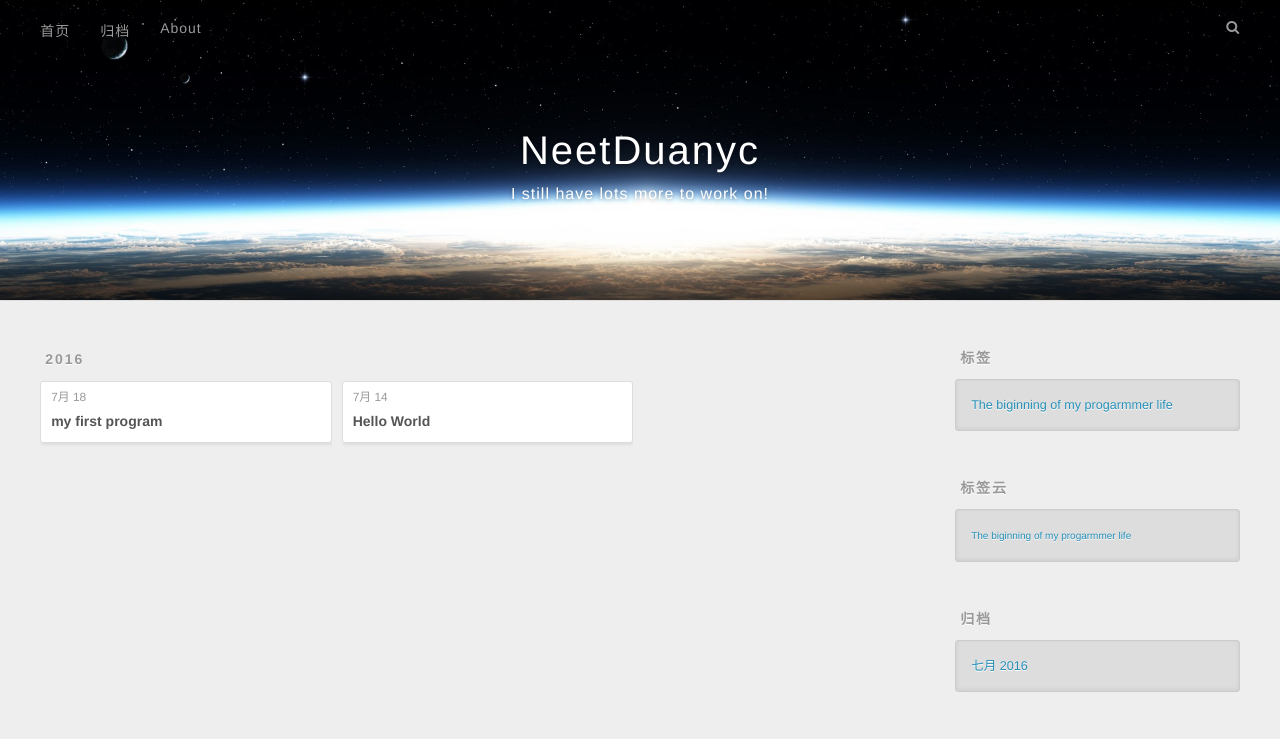
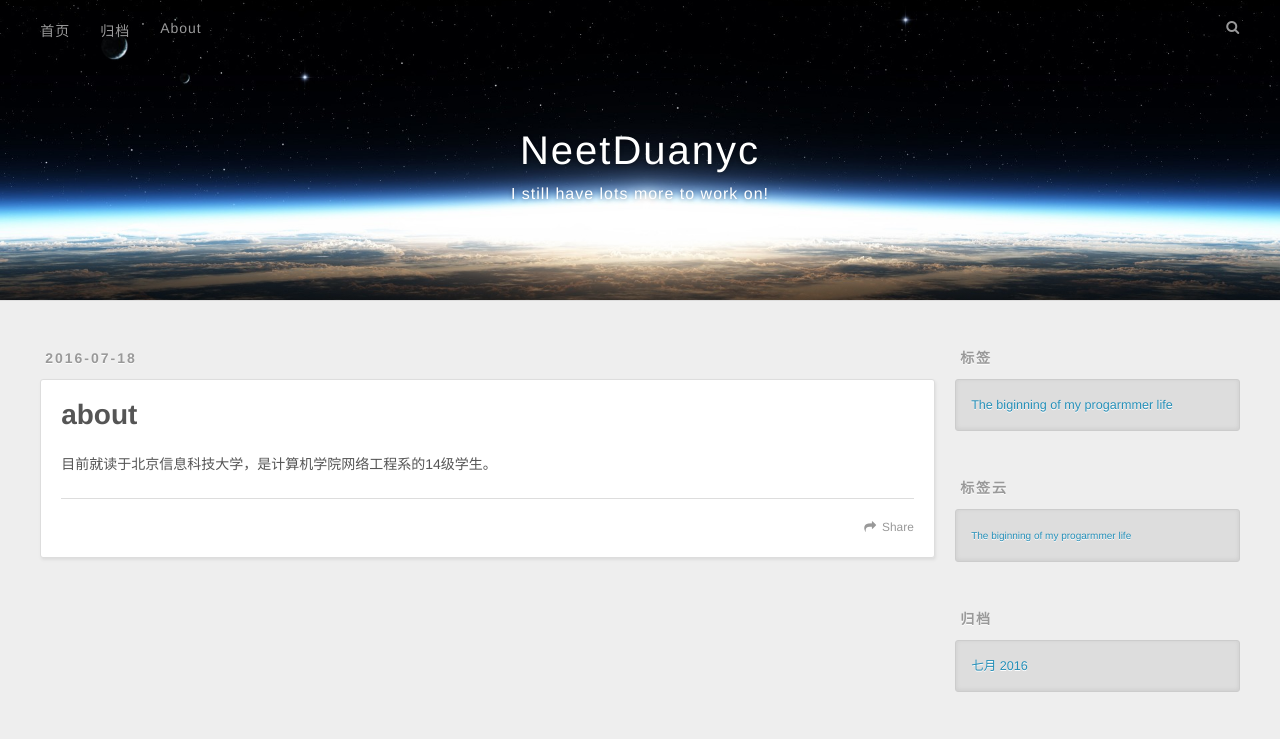
Before and after one commit to NeetDuanyc/NeetDuanyc.github.io, a plain HTML site: page about/index.html in a window 1280 px wide. Shown: the top 739 px of the page. Drawn offline with nearby package versions, Linux system fonts and the light colour scheme; a web font is replaced by a local one.

Commit message:
Site updated: 2016-07-18 22:43:28

```diff
--- a/archives/index.html
+++ b/about/index.html
@@ -3,20 +3,21 @@
 <head>
   <meta charset="utf-8">
 
-  <title>归档 | NeetDuanyc</title>
+  <title>about | NeetDuanyc</title>
   <meta name="viewport" content="width=device-width, initial-scale=1, maximum-scale=1">
-  <meta name="description" content="段言成的Blog">
+  <meta name="description" content="目前就读于北京信息科技大学，是计算机学院网络工程系的14级学生。">
 <meta property="og:type" content="website">
-<meta property="og:title" content="NeetDuanyc">
-<meta property="og:url" content="http://yoursite.com/archives/index.html">
+<meta property="og:title" content="about">
+<meta property="og:url" content="http://yoursite.com/about/index.html">
 <meta property="og:site_name" content="NeetDuanyc">
-<meta property="og:description" content="段言成的Blog">
+<meta property="og:description" content="目前就读于北京信息科技大学，是计算机学院网络工程系的14级学生。">
+<meta property="og:updated_time" content="2016-07-18T14:04:24.412Z">
 <meta name="twitter:card" content="summary">
-<meta name="twitter:title" content="NeetDuanyc">
-<meta name="twitter:description" content="段言成的Blog">
+<meta name="twitter:title" content="about">
+<meta name="twitter:description" content="目前就读于北京信息科技大学，是计算机学院网络工程系的14级学生。">
 
 
-    <link rel="icon" href="/favicon.png">
+    <link rel="icon" href="/favicon.jpg">
 
 
     <link href="//fonts.useso.com/css?family=Source+Code+Pro" rel="stylesheet" type="text/css">
@@ -64,58 +65,42 @@
   </div>
 </header>
       <div class="outer">
-        <section id="main">
+        <section id="main"><article id="page-undefined" class="article article-type-page" itemscope itemprop="blogPost">
+  <div class="article-meta">
+    <a href="/about/index.html" class="article-date">
+  <time datetime="2016-07-18T13:58:50.000Z" itemprop="datePublished">2016-07-18</time>
+</a>
+
+  </div>
+  <div class="article-inner">
 
 
+      <header class="article-header">
 
 
-
-
-      <section class="archives-wrap">
-        <div class="archive-year-wrap">
-          <a href="/archives/2016" class="archive-year">2016</a>
-        </div>
-        <div class="archives">
-
-    <article class="archive-article archive-type-post">
-  <div class="archive-article-inner">
-    <header class="archive-article-header">
-      <a href="/2016/07/18/my-first-program/" class="archive-article-date">
-  <time datetime="2016-07-18T12:27:51.000Z" itemprop="datePublished">7月 18</time>
-</a>
-
-
-    <h1 itemprop="name">
-      <a class="archive-article-title" href="/2016/07/18/my-first-program/">my first program</a>
+    <h1 class="article-title" itemprop="name">
+      about
     </h1>
 
 
       </header>
+
+    <div class="article-entry" itemprop="articleBody">
+
+        <p>目前就读于北京信息科技大学，是计算机学院网络工程系的14级学生。</p>
+
+
     </div>
-</article>
+    <footer class="article-footer">
+      <a data-url="http://yoursite.com/about/index.html" data-id="ciqs3khhq0001p0o0s45l31k3" class="article-share-link">Share</a>
+
+
+    </footer>
+  </div>
 
 
 
-    <article class="archive-article archive-type-post">
-  <div class="archive-article-inner">
-    <header class="archive-article-header">
-      <a href="/2016/07/14/hello-world/" class="archive-article-date">
-  <time datetime="2016-07-14T10:56:53.699Z" itemprop="datePublished">7月 14</time>
-</a>
-
-
-    <h1 itemprop="name">
-      <a class="archive-article-title" href="/2016/07/14/hello-world/">Hello World</a>
-    </h1>
-
-
-    </header>
-  </div>
 </article>
-
-
-    </div></section>
-
 
 </section>
 
```
Also changed, not shown: 2016/07/14/hello-world/index.html (+2 -2 lines), 2016/07/18/my-first-program/index.html (+2 -2 lines), archives/2016/07/index.html (+1 -1 lines), archives/2016/index.html (+1 -1 lines), index.html (+3 -3 lines), tags/The-biginning-of-my-progarmmer-life/index.html (+1 -1 lines), favicon.jpg (added). Lines whose indentation alone changed are shown as unchanged.
